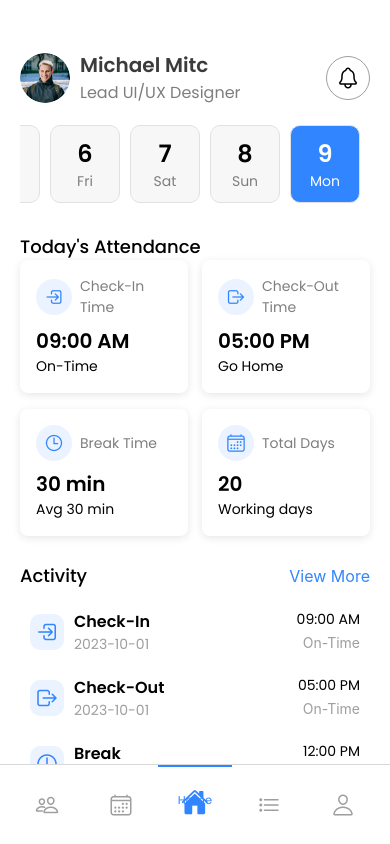
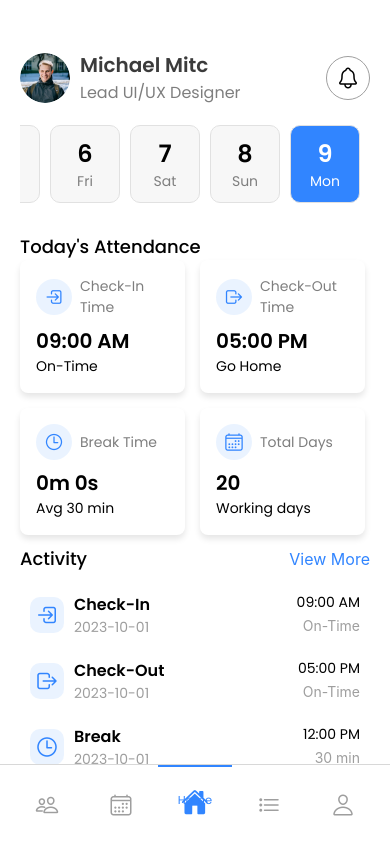
Before and after one commit to kunjladumor/HR-Attendee, a React Native app: screen /BottomTabs in a window 390 px wide. Built offline with nearby package versions, Linux system fonts and the light colour scheme; what react-native-appwrite would draw is missing.

Commit message:
Refactor Attendance component to handle break time and persist break counter

```diff
--- a/src/components/Attendance.js
+++ b/src/components/Attendance.js
@@ -1,10 +1,22 @@
-import React from "react";
-import { View, Text, StyleSheet } from "react-native";
+import React, { useState, useEffect, useRef } from "react";
+import {
+  View,
+  Text,
+  StyleSheet,
+  Pressable,
+  Dimensions,
+  Alert,
+  Platform,
+} from "react-native";
 import Ionicons from "react-native-vector-icons/Ionicons";
 import PropTypes from "prop-types";
 import colors from "@styles/ColorStyles";
 import CustomText from "./CustomText";
 import { CommonStyles } from "@styles/style";
+import AsyncStorage from "@react-native-async-storage/async-storage";
+
+const { width: deviceWidth } = Dimensions.get("window");
+const cardWidth = (deviceWidth - 40 - 20) / 2; // 40 padding (20 on each side) and 20 gap
 
 const Attendance = ({
   attendanceData: {
@@ -14,8 +26,109 @@ const Attendance = ({
     totalDays = "N/A",
   },
 }) => {
-  const renderCard = (iconName, title, value, stat) => (
-    <View style={AttendanceStyles.card}>
+  const [breakCounter, setBreakCounter] = useState(0);
+  const [isBreakActive, setIsBreakActive] = useState(false);
+  const intervalRef = useRef(null);
+
+  useEffect(() => {
+    const loadBreakCounter = async () => {
+      try {
+        const storedCounter = await AsyncStorage.getItem("breakCounter");
+        if (storedCounter !== null) {
+          setBreakCounter(parseInt(storedCounter, 10));
+        }
+      } catch (error) {
+        console.error("Failed to load break counter", error);
+      }
+    };
+
+    loadBreakCounter();
+
+    const resetCounterAtMidnight = () => {
+      const now = new Date();
+      const millisTillMidnight =
+        new Date(
+          now.getFullYear(),
+          now.getMonth(),
+          now.getDate() + 1,
+          0,
+          0,
+          0
+        ) - now;
+      setTimeout(() => {
+        setBreakCounter(0);
+        AsyncStorage.setItem("breakCounter", "0");
+        resetCounterAtMidnight();
+      }, millisTillMidnight);
+    };
+
+    resetCounterAtMidnight();
+
+    return () => {
+      if (intervalRef.current) {
+        clearInterval(intervalRef.current);
+      }
+    };
+  }, []);
+
+  useEffect(() => {
+    if (isBreakActive) {
+      intervalRef.current = setInterval(() => {
+        setBreakCounter((prevCounter) => {
+          const newCounter = prevCounter + 1;
+          AsyncStorage.setItem("breakCounter", newCounter.toString());
+          if (newCounter >= 45 * 60) {
+            clearInterval(intervalRef.current);
+            setIsBreakActive(false);
+          }
+          return newCounter;
+        });
+      }, 1000);
+    } else if (intervalRef.current) {
+      clearInterval(intervalRef.current);
+    }
+
+    return () => {
+      if (intervalRef.current) {
+        clearInterval(intervalRef.current);
+      }
+    };
+  }, [isBreakActive]);
+
+  const handleBreakCardPress = () => {
+    Alert.alert(
+      "Toggle Break",
+      `Are you sure you want to ${isBreakActive ? "end" : "start"} the break?`,
+      [
+        {
+          text: "Cancel",
+          style: "cancel",
+        },
+        {
+          text: "OK",
+          onPress: () => setIsBreakActive((prev) => !prev),
+        },
+      ]
+    );
+  };
+
+  const formatTime = (seconds) => {
+    const mins = Math.floor(seconds / 60);
+    const secs = seconds % 60;
+    return `${mins}m ${secs}s`;
+  };
+
+  const renderCard = (iconName, title, value, stat, onPress) => (
+    <Pressable
+      onPress={onPress}
+      disabled={title !== "Break Time"}
+      android_ripple={{ color: colors.primary + "1A" }}
+      style={({ pressed }) => [
+        AttendanceStyles.card,
+        { width: cardWidth },
+        pressed && Platform.OS === "ios" && AttendanceStyles.cardPressed,
+      ]}
+    >
       <View style={AttendanceStyles.cardHeader}>
         <View style={AttendanceStyles.iconContainer}>
           <Ionicons name={iconName} size={20} color={colors.primary} />
@@ -24,7 +137,7 @@ const Attendance = ({
       </View>
       <CustomText style={AttendanceStyles.cardValue}>{value}</CustomText>
       <CustomText style={AttendanceStyles.stat}>{stat}</CustomText>
-    </View>
+    </Pressable>
   );
 
   return (
@@ -40,7 +153,13 @@ const Attendance = ({
           checkOutTime,
           "Go Home"
         )}
-        {renderCard("time-outline", "Break Time", breakTime, "Avg 30 min")}
+        {renderCard(
+          "time-outline",
+          "Break Time",
+          formatTime(breakCounter),
+          "Avg 30 min",
+          handleBreakCardPress
+        )}
         {renderCard(
           "calendar-outline",
           "Total Days",
@@ -62,19 +181,20 @@ const AttendanceStyles = StyleSheet.create({
   grid: {
     flexDirection: "row",
     flexWrap: "wrap",
-    justifyContent: "space-between",
+    gap: 15,
   },
   card: {
-    width: "48%", // Adjust width to fit 2 cards per row
     backgroundColor: "#fff",
     borderRadius: 8,
     padding: 16,
-    marginBottom: 16,
     shadowColor: "#000",
-    shadowOffset: { width: 0, height: 2 },
+    shadowOffset: { width: 0, height: 4 },
     shadowOpacity: 0.1,
-    shadowRadius: 8,
-    elevation: 2,
+    shadowRadius: 6,
+    elevation: 3,
+  },
+  cardPressed: {
+    backgroundColor: "#e0e0e0", // Change this color to your desired pressed color
   },
   iconContainer: {
     width: 36,
```
